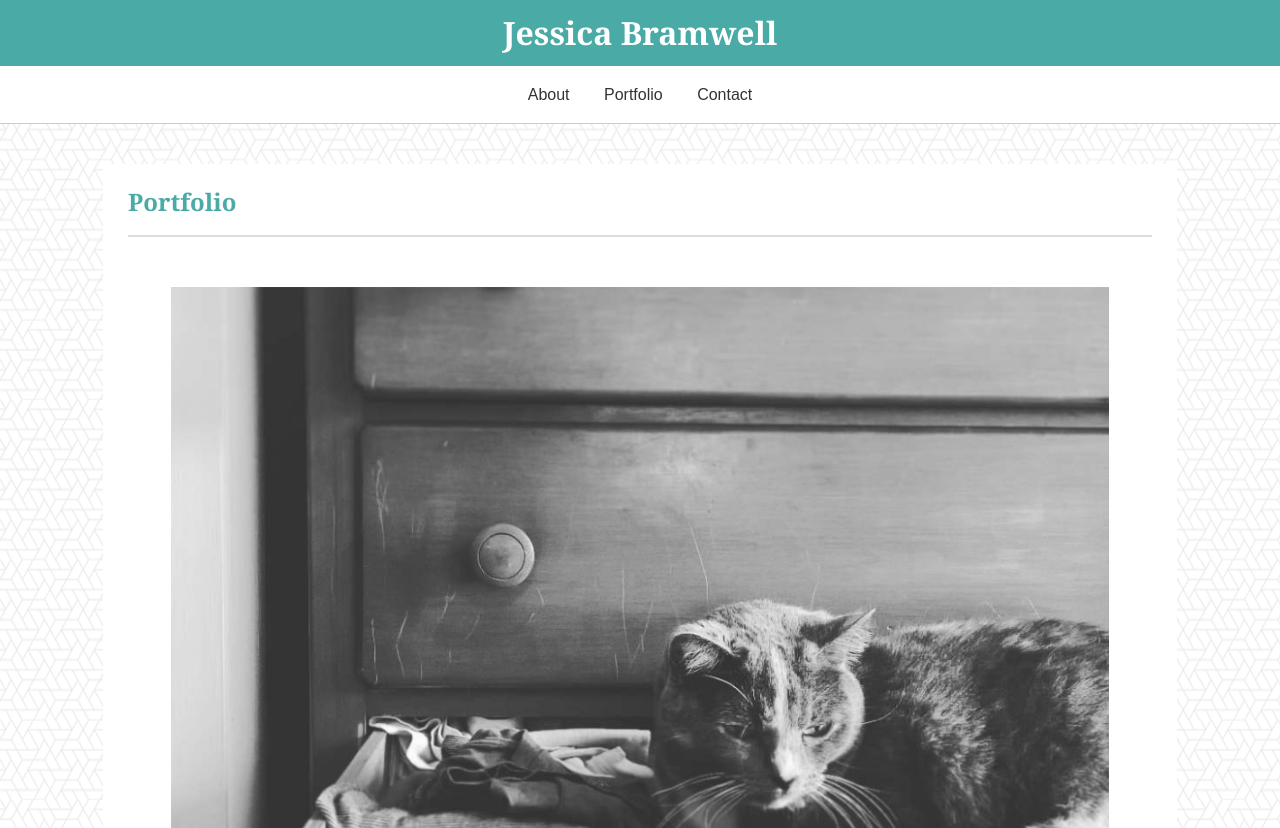
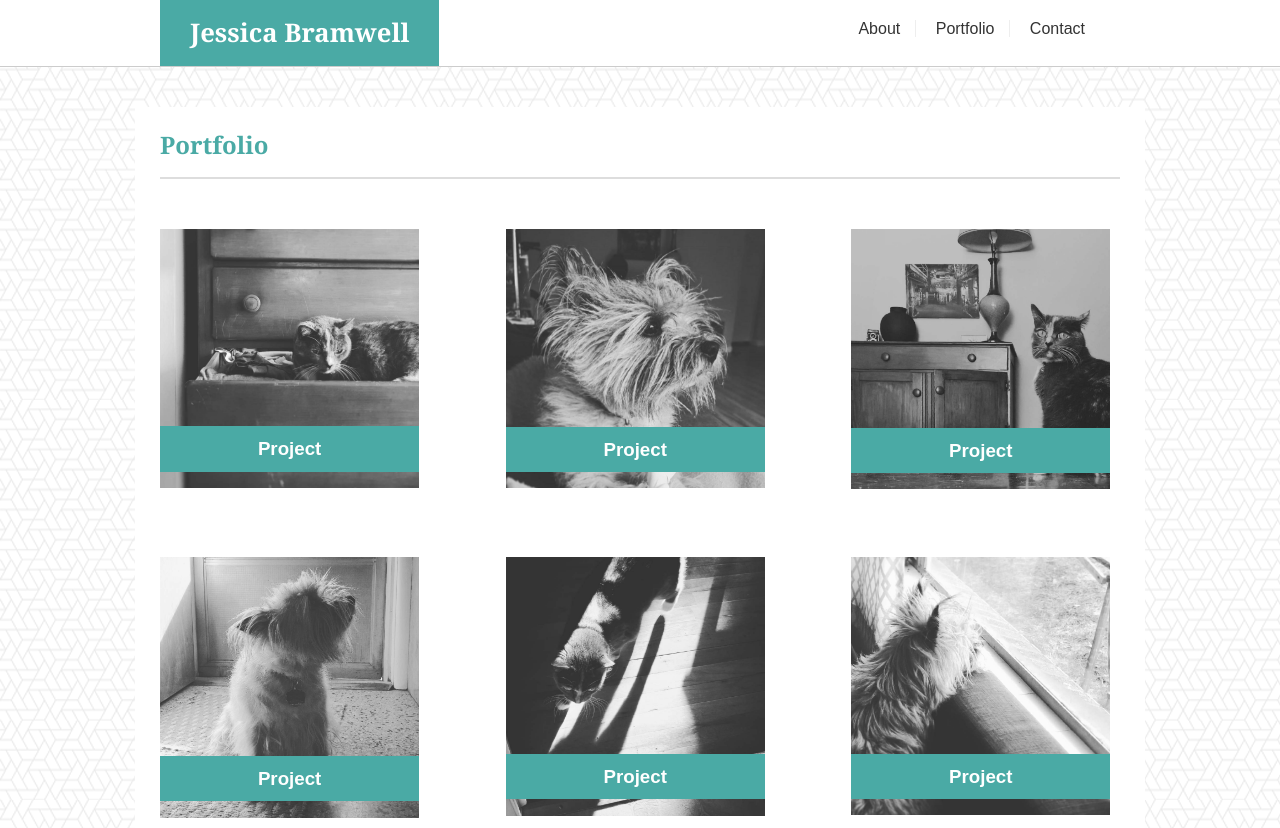
Before and after one commit to JessiBramwell/Responsive-Portfolio, a plain HTML site: page portfolio.html in a window 1280 px wide. Shown: the top 828 px of the page. Drawn offline with Linux system fonts and the light colour scheme.

Commit message:
finished styling

```diff
--- a/assets/css/media-queries.css
+++ b/assets/css/media-queries.css
@@ -55,6 +55,13 @@ header {
     margin-bottom: 40px;
     text-align: center;
 }
+
+.header-content {
+    /* width: 80%; */
+    max-width: 960px;;
+    margin: 0 auto;
+}
+
 header a {
     text-decoration: none;
 }
@@ -70,9 +77,20 @@ nav ul {
 nav li {
     display: inline;
     padding: 0 15px;
+    border-right: 1px solid #eee;
 }
+nav li:last-child {
+    border: none;
+}
+
 nav a {
     color: #333;
+}
+
+nav a:hover {
+    color: #666;
+    transition-property: color;
+    transition-delay: .1s;
 }
 
 /***************************** Content ******************************/
@@ -80,6 +98,7 @@ nav a {
 section {
     background-color: #fff;
     padding: 25px 25px 100px;
+    max-width: 960px;
     width: 80%;
     margin: auto;
 }
@@ -90,18 +109,28 @@ section {
     margin-top: 0;
 }
 
+/***************************** About ******************************/
+
+    /* .about img {
+        padding: 8px 30px 15px 0;
+        float: left;
+    } */
+
 /***************************** Portfolio ******************************/
 
 .project {
     position: relative;
-    text-align: center;
     color: #fff;
     margin: 30px 0;
+}
+.project img {
+    width: 100%;
 }
 
 .project-title {
     background-color: #4aaaa5;
     position: absolute;
+    text-align: center;
     bottom: 5px;
     width: 100%;
     padding: 10px 0;
@@ -149,25 +178,65 @@ footer p {
     margin: 30px 0 0;
 }
 
-/* Extra small devices (portrait phones, less than 576px) */
-@media (max-width: 575.98px) {
+  /* Small devices (landscape phones, 576px and up) */
+@media (min-width: 576px) {
     .about img {
         width: 100%;
     }
-    .project img {
+    .project {
         width: 100%;
+        float: none;
     }
+ }
 
-}
+/* / Medium devices (tablets, 768px and up) */
+@media (min-width: 768px) {
+    .header-content {
+        width: 80%;
+    }
+    .logo {
+        float: left;
+        font-size: 80%;
+    }
+    nav {
+        float: right;
+    }
+    .about img {
+        padding: 8px 30px 15px 0;
+        float: left;
+    }
+    .project {
+        width: 45%;
+        float: left;
+    }
+    .project:nth-child(odd) {
+        margin-right: 9%;
+    }
+    .project:hover {
+        transform: translateY(-3px);
+        box-shadow: 0 1rem 2rem rgba(0, 0, 0, 0.2);
+        transition-property: transform box-shadow;
+        transition-duration: .3s;
+    }
+    .project:active {
+        transform: translateY(-2px);
+        box-shadow: 0 0.5rem 1rem rgba(0, 0, 0, 0.2);
+    }
+ }
 
- /* Small devices (landscape phones, less than 768px) */
-@media (max-width: 767.98px) { ... }
+/* Large devices (desktops, 992px and up) */
+@media (min-width: 992px) {
+    .project {
+        width: 27%;
+        float: left;
+        margin-right: 9%;
+    }
+    .project:nth-child(3n+3) {
+        margin-right: 0;
+    }
+ }
 
- /* Medium devices (tablets, less than 992px) */
-@media (max-width: 991.98px) { ... }
+ /* Extra large devices (large desktops, 1200px and up) */
+@media (min-width: 1200px) {
 
- /* Large devices (desktops, less than 1200px) */
-@media (max-width: 1199.98px) { ... }
-
- /* Extra large devices (large desktops) */
- /* No media query since the extra-large breakpoint has no upper bound on its width */
+ }
--- a/portfolio.html
+++ b/portfolio.html
@@ -12,7 +12,7 @@
 
 <body>
     <header class="cf">
-        <div class="header">
+        <div class="header-content">
             <div class="logo">
                 <a href="index.html">
                     <h1>Jessica Bramwell</h1>
```
